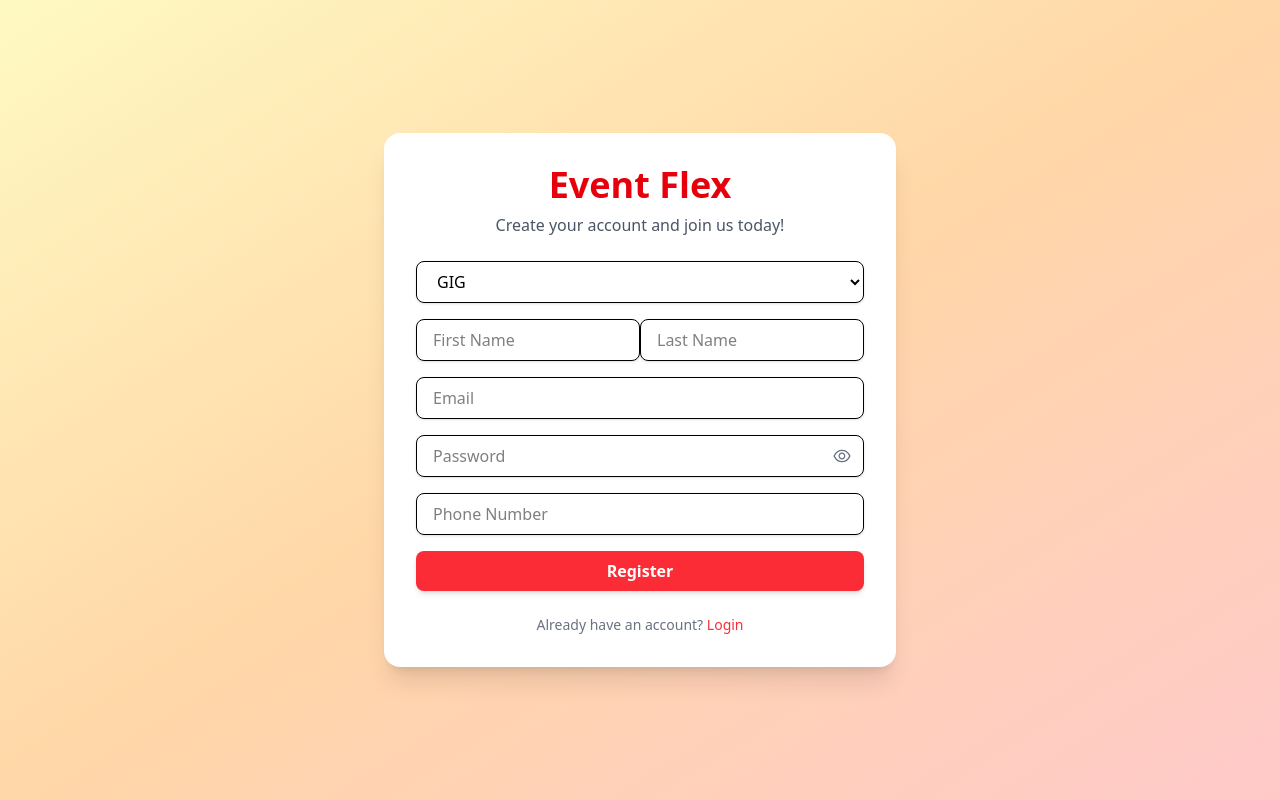
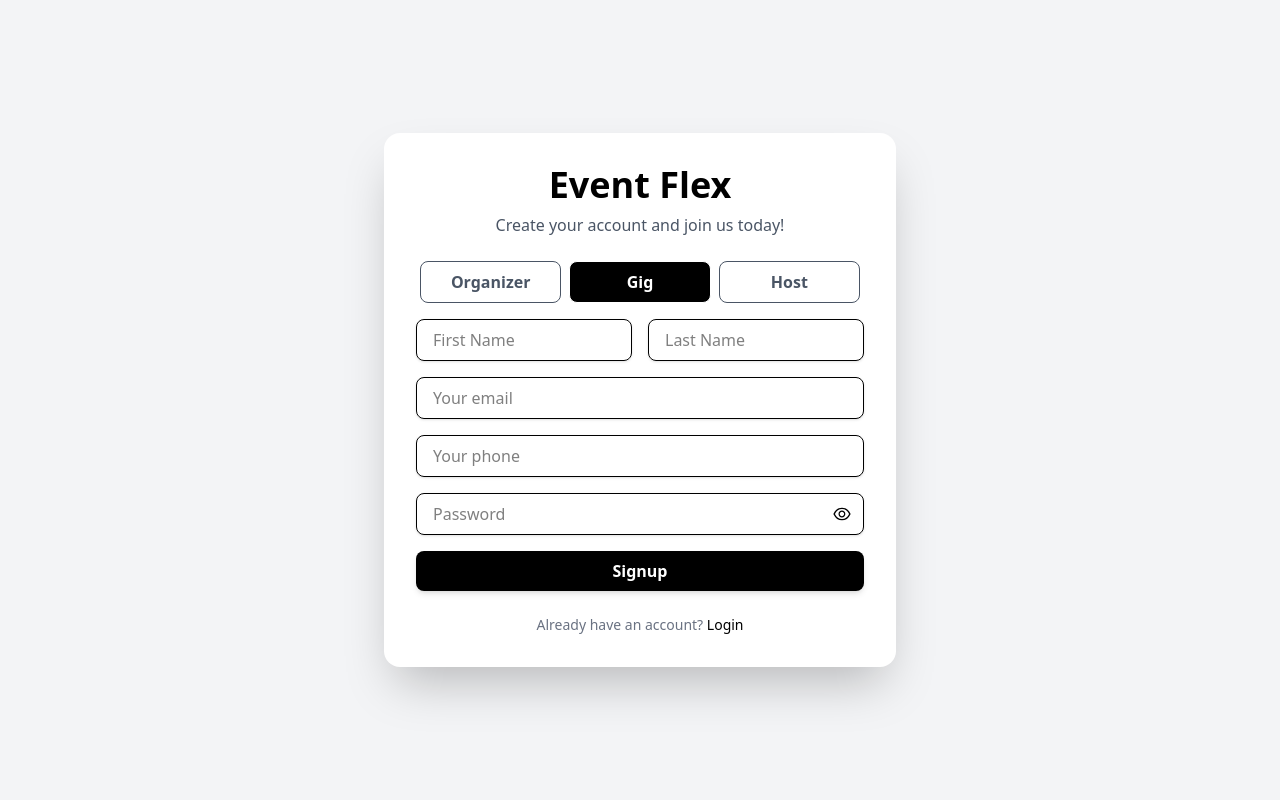
Before and after one commit to aadityathakre/EventFlex, a React (Vite) app in the folder client/: page /register in a window 1280 px wide. Built offline with nearby package versions, Linux system fonts and the light colour scheme; no server answers.

Commit message:
design register, login and forgot password pages

```diff
--- a/client/src/pages/Register.jsx
+++ b/client/src/pages/Register.jsx
@@ -1,9 +1,8 @@
 import React, { useState } from "react";
 import { AiOutlineEye, AiOutlineEyeInvisible } from "react-icons/ai";
-import { redirect, useNavigate } from "react-router-dom";
+import { useNavigate } from "react-router-dom";
 import axios from "axios";
 import { serverURL } from "../App";
-import { set } from "mongoose";
 
 function Register() {
   const [showPassword, setShowPassword] = useState(false);
@@ -17,7 +16,7 @@ function Register() {
   const navigate = useNavigate();
 
   const handleRegister = async (e) => {
-  e.preventDefault(); // prevent page reload
+    e.preventDefault();
     try {
       const result = await axios.post(
         `${serverURL}/auth/users/register`,
@@ -31,6 +30,7 @@ const handleRegister = async (e) => {
       setPassword("");
       setPhone("");
       setRole("gig");
+
       if (result.status === 200) {
         console.log("Registration successful:", result.data);
         navigate("/login");
@@ -38,15 +38,16 @@ const handleRegister = async (e) => {
         console.log("Unexpected response:", result);
       }
     } catch (error) {
-    setErr(error.response.data.message  || "Registration failed");
+      setErr(error.response?.data?.message || "Registration failed");
       console.error("Registration error:", error.response?.data || error.message);
     }
   };
+
   return (
-    <div className="min-h-screen flex items-center justify-center bg-gradient-to-br from-yellow-100 via-orange-200 to-red-200 px-4">
-      <div className="w-full max-w-lg bg-white rounded-2xl shadow-xl p-8">
+    <div className="min-h-screen flex items-center justify-center bg-gray-100 px-4">
+      <div className="w-full max-w-lg bg-white rounded-2xl  shadow-2xl p-8">
         {/* Title */}
-        <h1 className="text-4xl font-extrabold text-center text-red-600 mb-2">
+        <h1 className="text-4xl font-extrabold text-center text-black mb-2">
           Event Flex
         </h1>
         <p className="text-center text-gray-600 mb-6">
@@ -55,24 +56,24 @@ const handleRegister = async (e) => {
 
         {/* Form */}
         <form className="space-y-4" onSubmit={handleRegister}>
+          {/* Role Selection */}
+          <div className="flex justify-between mb-4 " >
+            {["organizer", "gig", "host"].map((r) => (
+              <button
+                key={r}
+                type="button"
+                onClick={() => setRole(r)}
+                className={`flex-1 py-2 mx-1 cursor-pointer rounded-lg font-semibold border ${
+                  role === r ? "bg-black text-white" : "bg-white text-gray-600"
+                } hover:bg-gray-800 transition  duration-100`}
+              >
+                {r.charAt(0).toUpperCase() + r.slice(1)}
+              </button>
+            ))}
+          </div>
 
-         <select
-            name="role"
-            onChange={(e) => {
-              if(e.target.value!="selectRole"){
-                setRole(e.target.value)
-              }}
-            }
-            value={role}
-            required
-            className="w-full px-4 py-2 border rounded-lg shadow-sm focus:ring-2 focus:ring-red-400 focus:outline-none"
-          >
-
-            <option value="gig">GIG</option>
-            <option value="organizer">Organizer</option>
-            <option value="host">Host</option>
-          </select>
-
+          {/* Name Fields */}
+          <div className="flex gap-4">
             <input
               type="text"
               name="first_name"
@@ -80,7 +81,7 @@ const handleRegister = async (e) => {
               onChange={(e) => setFirst_name(e.target.value)}
               value={first_name}
               placeholder="First Name"
-            className="w-1/2 px-4 py-2 m-auto m-4 border rounded-lg shadow-sm focus:ring-2 focus:ring-red-400 focus:outline-none"
+              className="w-1/2 px-4 py-2 border rounded-lg shadow-sm focus:ring-2 focus:ring-gray-300 focus:outline-none"
             />
             <input
               type="text"
@@ -89,20 +90,33 @@ const handleRegister = async (e) => {
               onChange={(e) => setLast_name(e.target.value)}
               value={last_name}
               placeholder="Last Name"
-            className="w-1/2 px-4 py-2 border rounded-lg shadow-sm focus:ring-2 focus:ring-red-400 focus:outline-none"
+              className="w-1/2 px-4 py-2 border rounded-lg shadow-sm focus:ring-2 focus:ring-gray-300 focus:outline-none"
             />
+          </div>
 
+          {/* Email */}
           <input
             type="email"
             name="email"
             required
             onChange={(e) => setEmail(e.target.value)}
             value={email}
-            placeholder="Email"
-            className="w-full px-4 py-2 border rounded-lg shadow-sm focus:ring-2 focus:ring-red-400 focus:outline-none"
+            placeholder="Your email"
+            className="w-full px-4 py-2 border rounded-lg shadow-sm focus:ring-2 focus:ring-gray-300 focus:outline-none"
           />
 
-          {/* Password with toggle */}
+          {/* Phone */}
+          <input
+            type="tel"
+            name="phone"
+            required
+            onChange={(e) => setPhone(e.target.value)}
+            value={phone}
+            placeholder="Your phone"
+            className="w-full px-4 py-2 border rounded-lg shadow-sm focus:ring-2 focus:ring-gray-300 focus:outline-none"
+          />
+
+          {/* Password */}
           <div className="relative">
             <input
               type={showPassword ? "text" : "password"}
@@ -111,11 +125,11 @@ const handleRegister = async (e) => {
               onChange={(e) => setPassword(e.target.value)}
               value={password}
               placeholder="Password"
-              className="w-full px-4 py-2 border rounded-lg shadow-sm focus:ring-2 focus:ring-red-400 focus:outline-none pr-10"
+              className="w-full px-4 py-2 border rounded-lg shadow-sm focus:ring-2 focus:ring-gray-300 focus:outline-none pr-10"
             />
             <span
               onClick={() => setShowPassword(!showPassword)}
-              className="absolute inset-y-0 right-3 flex items-center cursor-pointer text-gray-500 hover:text-red-500"
+              className="absolute inset-y-0 right-3 flex items-center cursor-pointer text-black hover:text-gray-600"
             >
               {showPassword ? (
                 <AiOutlineEyeInvisible className="text-xl" />
@@ -125,25 +139,16 @@ const handleRegister = async (e) => {
             </span>
           </div>
 
-          <input
-            type="tel"
-            name="phone"
-            required
-            onChange={(e) => setPhone(e.target.value)}
-            value={phone}
-            placeholder="Phone Number"
-            className="w-full px-4 py-2 border rounded-lg shadow-sm focus:ring-2 focus:ring-red-400 focus:outline-none"
-          />
-
-
           {/* Submit Button */}
           <button
             type="submit"
-            className="w-full bg-red-500 text-white cursor-pointer font-semibold py-2 px-4 rounded-lg shadow-md hover:bg-red-600 transition-all duration-300"
+            className="w-full bg-black text-white cursor-pointer font-semibold py-2 px-4 rounded-lg shadow-md hover:bg-gray-800 transition-all duration-300"
           >
-            Register
+            Signup
           </button>
-          {err && <p className="text-red-500 text-center">{err}</p>}
+
+          {/* Error Message */}
+          {err && <p className="text-black text-center">{err}</p>}
         </form>
 
         {/* Footer */}
@@ -151,7 +156,7 @@ const handleRegister = async (e) => {
           Already have an account?{" "}
           <span
             onClick={() => navigate("/login")}
-            className="text-red-500 hover:underline cursor-pointer"
+            className="text-black hover:underline cursor-pointer"
           >
             Login
           </span>
--- a/client/src/pages/login.jsx
+++ b/client/src/pages/login.jsx
@@ -51,10 +51,10 @@ function Login() {
 };
 
   return (
-    <div className="min-h-screen flex items-center justify-center bg-gradient-to-br from-yellow-100 via-orange-10 to-red-10 px-4">
-      <div className="w-full max-w-lg bg-white rounded-2xl shadow-xl p-8">
+    <div className="min-h-screen flex items-center justify-center bg-gray-100 rounded-2xl px-4">
+      <div className="w-full max-w-lg bg-white rounded-2xl  shadow-2xl p-8">
         {/* Title */}
-        <h1 className="text-4xl font-extrabold text-center text-red-600 mb-2">
+        <h1 className="text-4xl font-extrabold text-center text-black mb-2">
           Event Flex
         </h1>
         <p className="text-center text-gray-600 mb-6">
@@ -86,7 +86,7 @@ function Login() {
             onChange={(e) => setEmail(e.target.value)}
             value={email}
             placeholder="Email"
-            className="w-full px-4 py-2 border rounded-lg shadow-sm focus:ring-2 focus:ring-red-400 focus:outline-none"
+            className="w-full px-4 py-2 border rounded-lg shadow-sm focus:ring-2 focus:ring-gray-300 focus:outline-none"
           />
 
           {/* Password with toggle */}
@@ -98,11 +98,11 @@ function Login() {
               onChange={(e) => setPassword(e.target.value)}
               value={password}
               placeholder="Password"
-              className="w-full px-4 py-2 border rounded-lg shadow-sm focus:ring-2 focus:ring-red-400 focus:outline-none pr-10"
+              className="w-full px-4 py-2 border rounded-lg shadow-sm focus:ring-2 focus:ring-gray-300 focus:outline-none pr-10"
             />
             <span
               onClick={() => setShowPassword(!showPassword)}
-              className="absolute inset-y-0 right-3 flex items-center cursor-pointer text-gray-500 hover:text-red-500"
+              className="absolute inset-y-0 right-3 flex items-center cursor-pointer text-gray-500 hover:text-gray-600"
             >
               {showPassword ? (
                 <AiOutlineEyeInvisible className="text-xl" />
@@ -115,23 +115,29 @@ function Login() {
           {/* Submit Button */}
           <button
             type="submit"
-            className="w-full cursor-pointer bg-red-500 text-white font-semibold py-2 px-4 rounded-lg shadow-md hover:bg-red-600 transition-all duration-300"
+            className="w-full cursor-pointer bg-black text-white font-semibold py-2 px-4 rounded-lg shadow-md hover:bg-gray-800 transition-all duration-300"
           >
             Login
           </button>
-          {err && <p className="text-red-500 text-sm mt-2">{err}</p>}
+          {err && <p className="text-black text-sm mt-2">{err}</p>}
         </form>
 
-        <div className="text-right cursor-pointer text-red-500 hover:underline" onClick={()=>navigate("/forgot-password")}>
-          Forget Password
-        </div>
+        <div className="flex justify-end">
+  <span
+    className="cursor-pointer text-sm text-black hover:underline"
+    onClick={() => navigate("/forgot-password")}
+  >
+    Forget Password
+  </span>
+</div>
+
 
         {/* Footer */}
         <p className="text-center text-gray-500 mt-6 text-sm">
-          Don’t have an account?{" "}
-          <p onClick={() => navigate("/register")} className="cursor-pointer text-red-500 hover:underline">
+          Don’t have an account?{" "} <br />
+          <span onClick={() => navigate("/register")} className="cursor-pointer text-black hover:underline">
             Register here
-          </p>
+          </span>
         </p>
       </div>
     </div>
```
Also changed, not shown: client/src/pages/ForgotPaassword.jsx (+15 -14 lines). Lines whose indentation alone changed are shown as unchanged.
